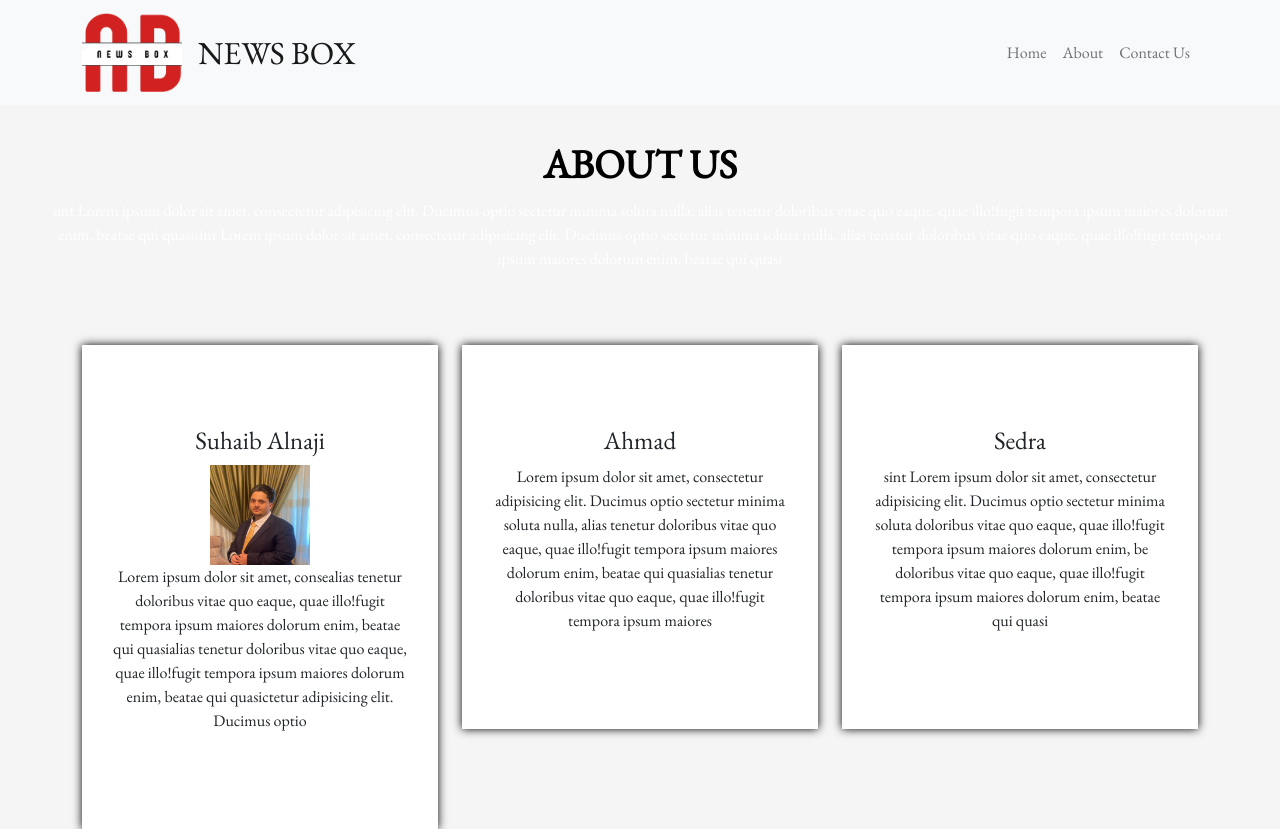
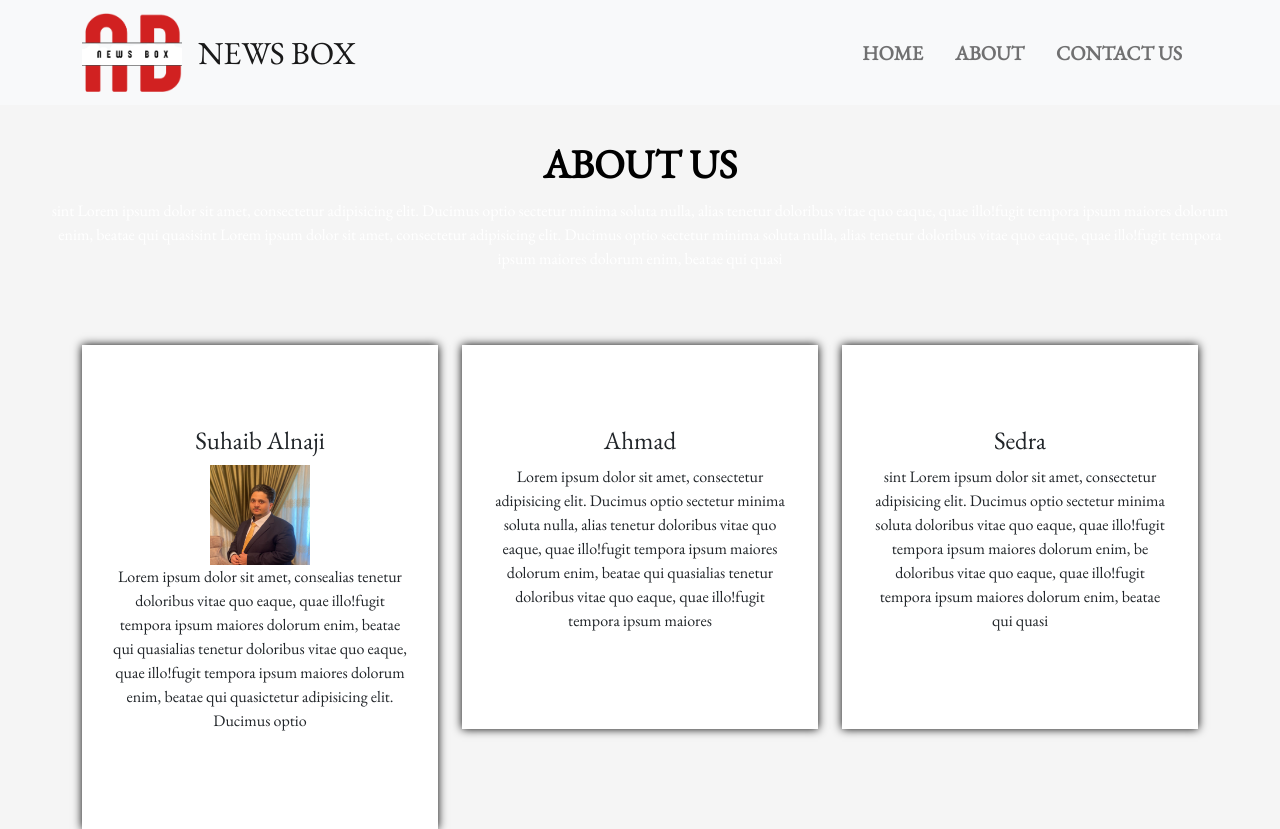
Before and after one commit to News-Box-Project/News-Box-FrontEnd, a React (Create React App) app: page /about in a window 1280 px wide. Shown: the top 829 px of the page. Built offline with nearby package versions, Linux system fonts and the light colour scheme.

Commit message:
Some style in home page

```diff
--- a/package.json
+++ b/package.json
@@ -20,6 +20,7 @@
     "react": "^18.2.0",
     "react-bootstrap": "^2.5.0",
     "react-dom": "^18.2.0",
+    "react-icons": "^4.4.0",
     "react-router-dom": "^6.3.0",
     "react-scripts": "5.0.1",
     "web-vitals": "^2.1.4"
--- a/src/componants/header/header.js
+++ b/src/componants/header/header.js
@@ -2,24 +2,42 @@ import React from "react";
 import Container from "react-bootstrap/Container";
 import Nav from "react-bootstrap/Nav";
 import Navbar from "react-bootstrap/Navbar";
-import logo from './logo/logo.png';
-import './header.css';
+import "./header.css";
+import logo from "./logo/logo.png";
 export default class Header extends React.Component {
   render() {
     return (
       <div>
         <Navbar bg="light" expand="lg">
           <Container>
-            <Navbar.Brand className="d-flex gap-3 align-items-center fs-2 text-uppercase" href="/"><img className="logo-img" src={logo} alt="logo"/>News Box</Navbar.Brand>
+            <Navbar.Brand
+              className="d-flex gap-3 align-items-center fs-2 text-uppercase"
+              href="/"
+            >
+              <img className="logo-img" src={logo} alt="logo" />
+              News Box
+            </Navbar.Brand>
             <Navbar.Toggle aria-controls="basic-navbar-nav" />
             <Navbar.Collapse
               id="basic-navbar-nav"
               className="ml-auto justify-content-end"
             >
               <Nav>
-                <Nav.Link href="/">Home</Nav.Link>
-                <Nav.Link href="/about">About</Nav.Link>
-                <Nav.Link href="/contact-us">Contact Us</Nav.Link>
+                <Nav.Link className="fs-5 text-uppercase px-3 fw-bold" href="/">
+                  Home
+                </Nav.Link>
+                <Nav.Link
+                  className="fs-5 text-uppercase px-3 fw-bold"
+                  href="/about"
+                >
+                  About
+                </Nav.Link>
+                <Nav.Link
+                  className="fs-5 text-uppercase px-3 fw-bold"
+                  href="/contact"
+                >
+                  Contact Us
+                </Nav.Link>
               </Nav>
             </Navbar.Collapse>
           </Container>
--- a/src/componants/home/cards/cards.js
+++ b/src/componants/home/cards/cards.js
@@ -1,9 +1,9 @@
-import { FontAwesomeIcon } from "@fortawesome/react-fontawesome";
 import React from "react";
 import { Card, Col, Container, Row } from "react-bootstrap";
+import { HiArrowNarrowRight } from "react-icons/hi";
+import noImageLarge from "../assets/noImageLarge.png";
+import noImageSmall from "../assets/noImageSmall.png";
 import "./cards.css";
-import noImageSmall from '../assets/noImageSmall.png';
-import noImageLarge from '../assets/noImageLarge.png';
 
 export default class CardsComponant extends React.Component {
   render() {
@@ -28,7 +28,7 @@ export default class CardsComponant extends React.Component {
                         <Card className="cards h-100 card-css">
                           <Card.Img
                             variant="top"
-                            src={news.image? news.image: noImageLarge}
+                            src={news.image ? news.image : noImageLarge}
                             className="card-img-1"
                           />
                           <Card.Body>
@@ -40,10 +40,10 @@ export default class CardsComponant extends React.Component {
                             <p>{news.author}</p>
                             <p>{news.description}</p>
                             <a
-                              className="text-decoration-none text-dark"
+                              className="text-decoration-none bg-dark text-white p-2"
                               href={news.url}
                             >
-                              Read More <FontAwesomeIcon icon="arrow-right" />
+                              Read More <HiArrowNarrowRight />
                             </a>
                           </Card.Body>
                         </Card>
@@ -55,7 +55,7 @@ export default class CardsComponant extends React.Component {
                         <Card className="cards h-100 card-css">
                           <Card.Img
                             variant="top"
-                            src={news.image? news.image: noImageSmall}
+                            src={news.image ? news.image : noImageSmall}
                             className="card-img-2"
                           />
                           <Card.Body>
@@ -67,10 +67,10 @@ export default class CardsComponant extends React.Component {
                             <p>{news.author}</p>
                             <p>{news.description}</p>
                             <a
-                              className="text-decoration-none text-dark"
+                              className="text-decoration-none bg-dark text-white p-2"
                               href={news.url}
                             >
-                              Read More <FontAwesomeIcon icon="arrow-right" />
+                              Read More <HiArrowNarrowRight />
                             </a>
                           </Card.Body>
                         </Card>
--- a/src/componants/home/carousel/carousel.js
+++ b/src/componants/home/carousel/carousel.js
@@ -1,7 +1,7 @@
-import { FontAwesomeIcon } from "@fortawesome/react-fontawesome";
+import { HiArrowNarrowRight } from "react-icons/hi";
 import React, { Component } from "react";
 import Carousel from "react-bootstrap/Carousel";
-import noImageLarge from '../assets/noImageLarge.png';
+import noImageLarge from "../assets/noImageLarge.png";
 import "./carousel.css";
 
 export default class CarouselComponant extends Component {
@@ -16,22 +16,22 @@ export default class CarouselComponant extends Component {
                   <Carousel.Item key={idx}>
                     <img
                       className="d-block mx-auto carousel-img w-100"
-                      src={news.image? news.image: noImageLarge}
+                      src={news.image ? news.image : noImageLarge}
                       alt="First slide"
                     />
-                    <Carousel.Caption className="carousel-text-box">
+                    <Carousel.Caption className="carousel-text-box mb-4">
                       <h3>{news.title}</h3>
                       <div className="d-flex justify-content-around">
                         <span>{news.category}</span>
                         <span>{news.published_at.slice(0, 10)}</span>
                       </div>
                       <p>{news.author}</p>
-                      <p>{news.description}</p>
+                      <p className="mb-4">{news.description}</p>
                       <a
-                        className="text-decoration-none text-white"
+                        className="text-decoration-none bg-white text-dark p-2"
                         href={news.url}
                       >
-                        Read More <FontAwesomeIcon icon="arrow-right" />
+                        Read More <HiArrowNarrowRight />
                       </a>
                     </Carousel.Caption>
                   </Carousel.Item>
--- a/src/componants/home/secondaryNavbar/secondaryNav.css
+++ b/src/componants/home/secondaryNavbar/secondaryNav.css
@@ -11,3 +11,7 @@
 .secondary-nav-link:link:active {
   color: #fff;
 }
+
+.search-btn {
+  border-radius: 0;
+}
--- a/src/componants/home/secondaryNavbar/secondaryNav.js
+++ b/src/componants/home/secondaryNavbar/secondaryNav.js
@@ -5,13 +5,15 @@ import Navbar from "react-bootstrap/Navbar";
 import "./secondaryNav.css";
 
 export default class SecondaryNav extends React.Component {
-
   render() {
     return (
       <div>
         <Navbar bg="dark" expand="lg">
           <Container>
-            <Navbar.Collapse id="basic-navbar-nav">
+            <Navbar.Collapse
+              id="basic-navbar-nav"
+              className="d-flex justify-content-between"
+            >
               <Nav>
                 <Nav.Link
                   onClick={this.props.handleNewsBox}
@@ -56,20 +58,23 @@ export default class SecondaryNav extends React.Component {
                   Science
                 </Nav.Link>
               </Nav>
-            </Navbar.Collapse>
               <div className="search d-flex gap-2">
-              <form className="d-flex gap-3" onSubmit={this.props.handleSearch}>
+                <form
+                  className="d-flex gap-3"
+                  onSubmit={this.props.handleSearch}
+                >
                   <input
                     type="text"
                     placeholder="Search"
-                  className="search-input"
+                    className="search-input pe-5 ps-3"
                     id="inputValue"
                   />
-                <button type="submit" className="btn btn-light">
+                  <button type="submit" className="btn btn-light search-btn">
                     Search
                   </button>
                 </form>
               </div>
+            </Navbar.Collapse>
           </Container>
         </Navbar>
       </div>
```
Also changed, not shown: src/App.js (+4 -7 lines), 1 other file (tests, documents, lock files or other folders). Lines whose indentation alone changed are shown as unchanged.
